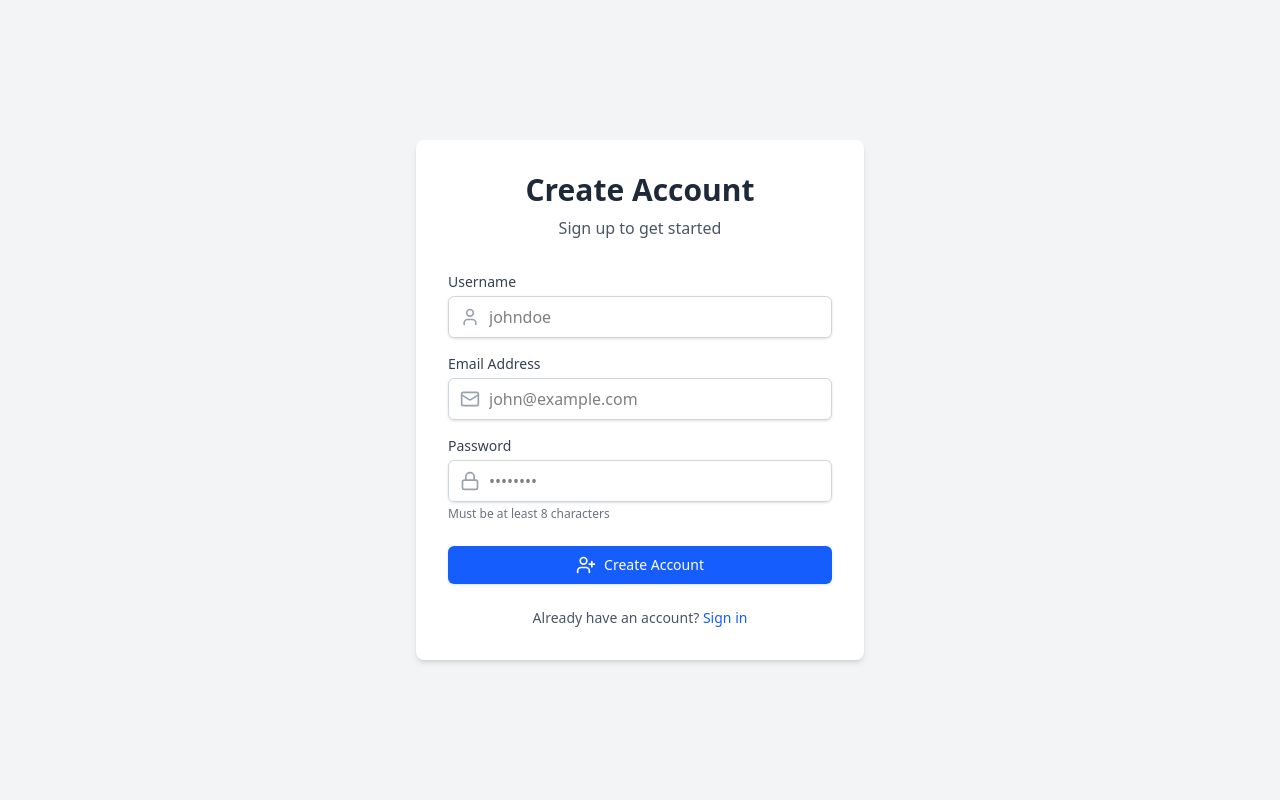
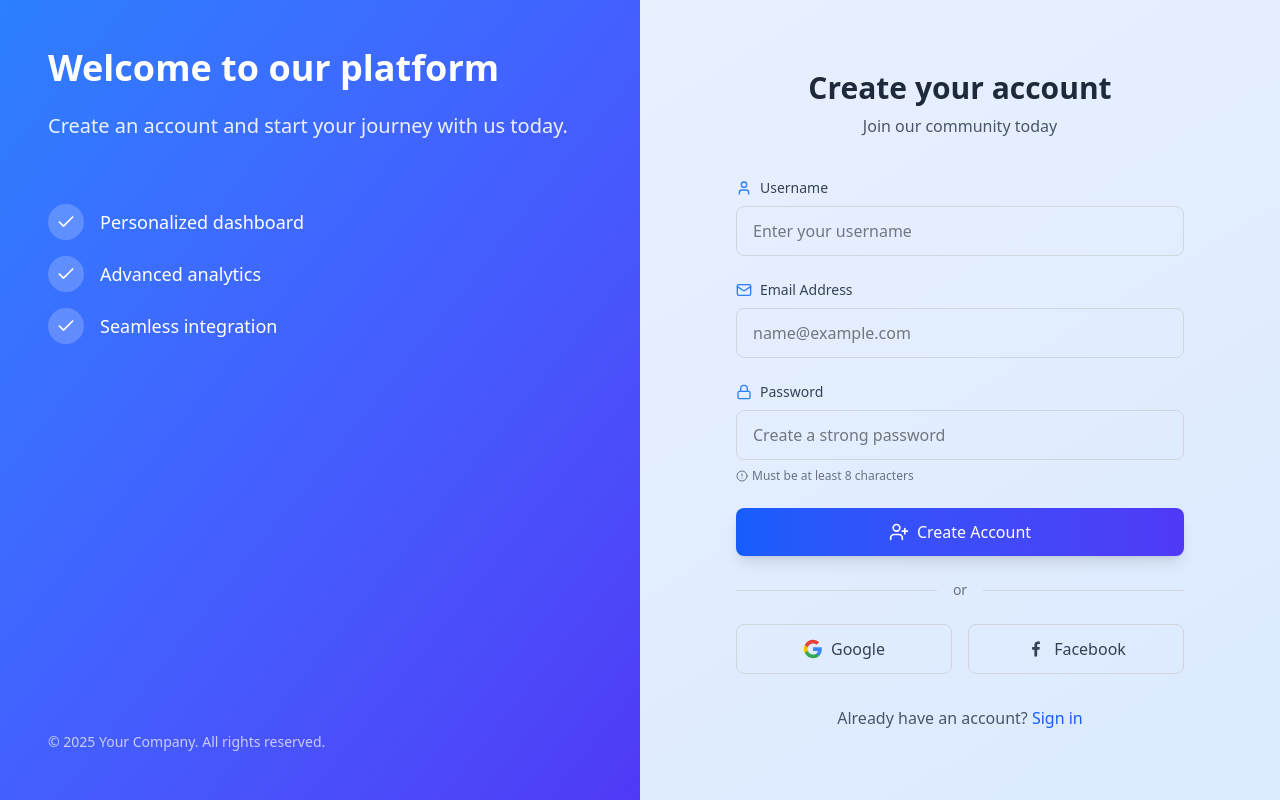
Before and after one commit to Tharunraj-U/BITLY, a React (Vite) app in the folder Url-frontEnd/: page /register in a window 1280 px wide. Built offline with nearby package versions, Linux system fonts and the light colour scheme.

Commit message:
compleded

```diff
--- a/Url-frontEnd/index.html
+++ b/Url-frontEnd/index.html
@@ -3,6 +3,8 @@
   <head>
     <meta charset="UTF-8" />
     <meta name="viewport" content="width=device-width, initial-scale=1.0" />
+
+    <link rel="icon" type="image/png" href="https://support.rebrandly.com/hc/article_attachments/360020801793/rebrandly_url_shortener_010.png" />
     <title>Shrinky</title>
 
   </head>
--- a/Url-frontEnd/src/module/Login.jsx
+++ b/Url-frontEnd/src/module/Login.jsx
@@ -1,15 +1,12 @@
 import React, { useEffect, useState } from 'react';
-import { useNavigate } from 'react-router-dom';
+import { useNavigate, Link } from 'react-router-dom';
 import axios from 'axios';
 import { useDispatch, useSelector } from 'react-redux';
 import { login } from '../store/authSlice';
-import { Link } from 'react-router-dom';
+import { motion } from 'framer-motion';
 
 const Login = () => {
-  const [user, setUser] = useState({
-    email: '',
-    password: ''
-  });
+  const [user, setUser] = useState({ email: '', password: '' });
   const [errors, setErrors] = useState({});
   const [isSubmitting, setIsSubmitting] = useState(false);
 
@@ -21,30 +18,21 @@ const Login = () => {
     const { name, value } = e.target;
     setUser({ ...user, [name]: value });
 
-    // Clear error when user types
     if (errors[name]) {
-      setErrors({
-        ...errors,
-        [name]: ''
-      });
+      setErrors((prev) => ({ ...prev, [name]: '' }));
     }
   };
 
   const validateForm = () => {
     const newErrors = {};
-
-    // Email validation
     if (!user.email) {
       newErrors.email = 'Email is required';
     } else if (!/\S+@\S+\.\S+/.test(user.email)) {
-      newErrors.email = 'Email is invalid';
+      newErrors.email = 'Invalid email format';
     }
 
-    // Password validation
     if (!user.password) {
       newErrors.password = 'Password is required';
-    } else if (user.password.length < 1) {
-      newErrors.password = 'Password must be at least 1 characters';
     }
 
     setErrors(newErrors);
@@ -54,34 +42,24 @@ const Login = () => {
   const sendData = async () => {
     try {
       setIsSubmitting(true);
-      const res = await axios.post('http://localhost:8080/api/auth/login', user);
+      const res = await axios.post('https://bitly-latest.onrender.com/api/auth/login', user);
       const token = res.data.token;
-
-      // Save token and update Redux state
       localStorage.setItem('token', JSON.stringify(token));
       dispatch(login(token));
     } catch (error) {
-      setErrors({
-        submit: error.response?.data?.message || 'Login failed. Please try again.'
-      });
+      setErrors({ submit: error.response?.data?.message || 'Login failed. Please try again.' });
     } finally {
       setIsSubmitting(false);
     }
   };
 
   useEffect(() => {
-    // Auto-login if token exists
     const storedToken = JSON.parse(localStorage.getItem('token'));
-    if (storedToken) {
-      dispatch(login(storedToken));
-    }
+    if (storedToken) dispatch(login(storedToken));
   }, [dispatch]);
 
   useEffect(() => {
-    // Navigate on login success
-    if (isLoggedIn) {
-      navigate('/home');
-    }
+    if (isLoggedIn) navigate('/home');
   }, [isLoggedIn, navigate]);
 
   const handleSubmit = async (e) => {
@@ -92,108 +70,113 @@ const Login = () => {
   };
 
   return (
-    <div className="flex items-center justify-center min-h-screen bg-gray-100">
-      <div className="w-full max-w-md p-8 space-y-8 bg-white rounded-lg shadow-md">
-        <div className="text-center">
-          <h1 className="text-3xl font-extrabold text-gray-900">Login</h1>
-          <p className="mt-2 text-sm text-gray-600">
-            Sign in to your account to continue
-          </p>
+    <div className="flex items-center justify-center min-h-screen bg-gradient-to-br from-indigo-900 via-purple-900 to-pink-800 overflow-hidden">
+      <motion.div
+        className="relative w-full max-w-md p-8 mx-6 bg-white bg-opacity-10 rounded-2xl backdrop-blur-xl shadow-xl border border-white border-opacity-20"
+        initial={{ opacity: 0, scale: 0.95 }}
+        animate={{ opacity: 1, scale: 1 }}
+        transition={{ duration: 0.4 }}
+      >
+        {/* Glowing blobs */}
+        <div className="absolute -top-12 -right-12 w-32 h-32 bg-purple-500 rounded-full opacity-20 blur-2xl animate-pulse"></div>
+        <div className="absolute -bottom-12 -left-12 w-40 h-40 bg-blue-500 rounded-full opacity-20 blur-2xl animate-pulse"></div>
+
+        <div className="relative z-10 text-center">
+          <h1 className="text-4xl font-extrabold text-transparent bg-clip-text bg-gradient-to-r from-blue-400 to-purple-500">
+            Welcome Back
+          </h1>
+          <p className="mt-2 text-sm text-gray-200">Login to access your dashboard</p>
         </div>
 
         <form className="mt-8 space-y-6" onSubmit={handleSubmit}>
           {errors.submit && (
-            <div className="p-4 mb-4 text-sm text-red-700 bg-red-100 rounded-lg">
+            <div className="p-3 text-sm text-red-100 bg-red-900 bg-opacity-40 rounded-md border border-red-700">
               {errors.submit}
             </div>
           )}
 
-          <div className="space-y-4">
+          {/* Email Input */}
           <div>
-              <label htmlFor="email" className="block text-sm font-medium text-gray-700">
-                Email address
+            <label htmlFor="email" className="block text-sm text-gray-200 mb-1">
+              Email
             </label>
-              <div className="mt-1">
             <input
+              type="email"
               id="email"
               name="email"
-                  type="email"
               autoComplete="email"
               value={user.email}
               onChange={handleChange}
-                  className={`block w-full px-3 py-2 border ${
-                    errors.email ? 'border-red-300' : 'border-gray-300'
-                  } rounded-md shadow-sm placeholder-gray-400 focus:outline-none focus:ring-blue-500 focus:border-blue-500`}
+              className={`w-full px-4 py-3 bg-gray-800 bg-opacity-50 text-gray-100 border ${
+                errors.email ? 'border-red-500' : 'border-gray-700'
+              } rounded-lg focus:outline-none focus:ring-2 focus:ring-purple-500`}
+              placeholder="you@example.com"
             />
-                {errors.email && (
-                  <p className="mt-1 text-sm text-red-600">{errors.email}</p>
-                )}
-              </div>
+            {errors.email && <p className="mt-1 text-sm text-red-400">{errors.email}</p>}
           </div>
 
+          {/* Password Input */}
           <div>
-              <label htmlFor="password" className="block text-sm font-medium text-gray-700">
+            <label htmlFor="password" className="block text-sm text-gray-200 mb-1">
               Password
             </label>
-              <div className="mt-1">
             <input
+              type="password"
               id="password"
               name="password"
-                  type="password"
               autoComplete="current-password"
               value={user.password}
               onChange={handleChange}
-                  className={`block w-full px-3 py-2 border ${
-                    errors.password ? 'border-red-300' : 'border-gray-300'
-                  } rounded-md shadow-sm placeholder-gray-400 focus:outline-none focus:ring-blue-500 focus:border-blue-500`}
+              className={`w-full px-4 py-3 bg-gray-800 bg-opacity-50 text-gray-100 border ${
+                errors.password ? 'border-red-500' : 'border-gray-700'
+              } rounded-lg focus:outline-none focus:ring-2 focus:ring-purple-500`}
+              placeholder="••••••••"
             />
-                {errors.password && (
-                  <p className="mt-1 text-sm text-red-600">{errors.password}</p>
-                )}
-              </div>
-            </div>
+            {errors.password && <p className="mt-1 text-sm text-red-400">{errors.password}</p>}
           </div>
 
-          <div className="flex items-center justify-between">
-            <div className="flex items-center">
-              <input
-                id="remember-me"
-                name="remember-me"
-                type="checkbox"
-                className="w-4 h-4 text-blue-600 border-gray-300 rounded focus:ring-blue-500"
-              />
-              <label htmlFor="remember-me" className="block ml-2 text-sm text-gray-900">
-                Remember me
-              </label>
-            </div>
-
-            <div className="text-sm">
-              <a href="#" className="font-medium text-blue-600 hover:text-blue-500">
-                Forgot your password?
-              </a>
-            </div>
-          </div>
-
-          <div>
+          {/* Submit Button */}
           <button
             type="submit"
             disabled={isSubmitting}
-              className="flex justify-center w-full px-4 py-2 text-sm font-medium text-white bg-blue-600 border border-transparent rounded-md shadow-sm hover:bg-blue-700 focus:outline-none focus:ring-2 focus:ring-offset-2 focus:ring-blue-500 disabled:opacity-50"
+            className="w-full py-3 px-4 text-white font-semibold rounded-lg bg-gradient-to-r from-purple-600 to-indigo-600 hover:from-purple-700 hover:to-indigo-700 focus:ring-2 focus:ring-purple-500 disabled:opacity-50 transition transform hover:-translate-y-1"
           >
-              {isSubmitting ? 'Signing in...' : 'Sign in'}
+            {isSubmitting ? (
+              <span className="flex items-center justify-center">
+                <svg className="animate-spin h-4 w-4 mr-2 text-white" viewBox="0 0 24 24">
+                  <circle className="opacity-25" cx="12" cy="12" r="10" stroke="currentColor" strokeWidth="4" />
+                  <path
+                    className="opacity-75"
+                    fill="currentColor"
+                    d="M4 12a8 8 0 018-8v4a4 4 0 000 8v4a8 8 0 01-8-8z"
+                  />
+                </svg>
+                Signing in...
+              </span>
+            ) : (
+              'Sign In'
+            )}
           </button>
+
+          {/* Bottom Links */}
+          <div className="flex justify-between text-sm text-gray-300">
+            <label className="flex items-center space-x-2">
+              <input type="checkbox" className="form-checkbox text-purple-500" />
+              <span>Remember me</span>
+            </label>
+            <a href="#" className="hover:underline hover:text-purple-300">
+              Forgot password?
+            </a>
           </div>
         </form>
 
-        <div className="text-center mt-6">
-          <p className="text-sm text-gray-600">
+        <div className="mt-6 text-center text-sm text-gray-300">
           Don't have an account?{' '}
-            <Link to="/register" className="font-medium text-blue-600 hover:text-blue-500">
+          <Link to="/register" className="text-purple-400 hover:text-purple-300 font-medium">
             Register now
           </Link>
-          </p>
         </div>
-      </div>
+      </motion.div>
     </div>
   );
 };
--- a/Url-frontEnd/src/module/Register.jsx
+++ b/Url-frontEnd/src/module/Register.jsx
@@ -1,17 +1,11 @@
-
-import axios from 'axios';
-
 import React, { useEffect, useState } from 'react';
 import { useSelector } from 'react-redux';
 import { useNavigate } from 'react-router-dom';
-import { UserPlus, Mail, Lock, User, AlertCircle } from 'lucide-react';
+import axios from 'axios';
+import { UserPlus, Mail, Lock, User, AlertCircle, Check } from 'lucide-react';
 
 const Register = () => {
-  const [user, setUser] = useState({
-    username: '',
-    email: '',
-    password: ''
-  });
+  const [user, setUser] = useState({ username: '', email: '', password: '' });
   const [error, setError] = useState('');
   const [loading, setLoading] = useState(false);
   const [success, setSuccess] = useState(false);
@@ -19,26 +13,37 @@ const Register = () => {
   const isLoggedIn = useSelector((state) => state.auth.isLoggedIn);
   const navigate = useNavigate();
 
+  // Redirect if already logged in
   useEffect(() => {
-    if (isLoggedIn) {
-      navigate('/home');
-    }
+    if (isLoggedIn) navigate('/home');
   }, [isLoggedIn, navigate]);
 
+  // Handle input change
   const handleChange = (e) => {
     setUser({ ...user, [e.target.name]: e.target.value });
     setError('');
   };
 
-  const sendData = async (user) => {
+  // Validate fields
+  const validateForm = () => {
+    if (user.password.length < 8) {
+      setError('Password must be at least 8 characters long.');
+      return false;
+    }
+    return true;
+  };
+
+  // Submit registration
+  const handleSubmit = async (e) => {
+    e.preventDefault();
+    if (!validateForm()) return;
+
     setLoading(true);
     try {
-      const res = await axios.post('http://localhost:8080/api/auth/register', user);
+      const res = await axios.post('https://bitly-latest.onrender.com/api/auth/register', user);
       console.log(res.data);
       setSuccess(true);
-      setTimeout(() => {
-        navigate('/');
-      }, 2000);
+      setTimeout(() => navigate('/'), 2000);
     } catch (err) {
       console.error('Registration failed:', err);
       setError(err.response?.data?.message || 'Registration failed. Please try again.');
@@ -47,106 +52,133 @@ const Register = () => {
     }
   };
 
-  const handleSubmit = (e) => {
-    e.preventDefault();
-    sendData(user);
-  };
+  return (
+    <div className="flex min-h-screen bg-gradient-to-br from-indigo-50 to-blue-100">
+      {/* Left side decorative panel */}
+      <div className="hidden lg:flex lg:w-1/2 bg-gradient-to-br from-blue-500 to-indigo-600 p-12 flex-col justify-between">
+        <div className="text-white">
+          <h1 className="text-4xl font-bold mb-6">Welcome to our platform</h1>
+          <p className="text-xl opacity-90 mb-8">Create an account and start your journey with us today.</p>
 
-  return (
-    <div className="flex items-center justify-center min-h-screen bg-gray-100">
-      <div className="w-full max-w-md p-8 space-y-8 bg-white rounded-lg shadow-md">
-        <div className="text-center">
-          <h1 className="text-3xl font-bold text-gray-800">Create Account</h1>
-          <p className="mt-2 text-gray-600">Sign up to get started</p>
+          <div className="space-y-4 mt-16">
+            <div className="flex items-center">
+              <div className="bg-white/20 rounded-full p-2 mr-4">
+                <Check className="w-5 h-5 text-white" />
+              </div>
+              <p className="text-white text-lg">Personalized dashboard</p>
+            </div>
+            <div className="flex items-center">
+              <div className="bg-white/20 rounded-full p-2 mr-4">
+                <Check className="w-5 h-5 text-white" />
+              </div>
+              <p className="text-white text-lg">Advanced analytics</p>
+            </div>
+            <div className="flex items-center">
+              <div className="bg-white/20 rounded-full p-2 mr-4">
+                <Check className="w-5 h-5 text-white" />
+              </div>
+              <p className="text-white text-lg">Seamless integration</p>
+            </div>
+          </div>
+        </div>
+
+        <div className="text-white/70 text-sm">
+          © 2025 Your Company. All rights reserved.
+        </div>
+      </div>
+
+      {/* Right side form */}
+      <div className="w-full lg:w-1/2 flex items-center justify-center p-8">
+        <div className="w-full max-w-md">
+          <div className="text-center mb-10">
+            <h2 className="text-3xl font-bold text-gray-800 mb-2">Create your account</h2>
+            <p className="text-gray-600">Join our community today</p>
           </div>
 
           {error && (
-          <div className="flex items-center p-4 text-sm text-red-800 rounded-lg bg-red-50">
-            <AlertCircle className="w-5 h-5 mr-2" />
+            <div className="flex items-center p-4 mb-6 text-sm text-red-800 rounded-lg bg-red-50 border border-red-200">
+              <AlertCircle className="w-5 h-5 mr-2 flex-shrink-0" />
               <span>{error}</span>
             </div>
           )}
 
           {success && (
-          <div className="flex items-center p-4 text-sm text-green-800 rounded-lg bg-green-50">
-            <span>Registration successful! Redirecting...</span>
+            <div className="flex items-center p-4 mb-6 text-sm text-green-800 rounded-lg bg-green-50 border border-green-200">
+              <Check className="w-5 h-5 mr-2 flex-shrink-0" />
+              <span>Registration successful! Redirecting you...</span>
             </div>
           )}
 
-        <form onSubmit={handleSubmit} className="mt-8 space-y-6">
-          <div className="space-y-4">
-            <div>
-              <label htmlFor="username" className="block text-sm font-medium text-gray-700">
+          <form onSubmit={handleSubmit} className="space-y-6">
+            {/* Username */}
+            <div className="space-y-2">
+              <label htmlFor="username" className="text-sm font-medium text-gray-700 flex items-center">
+                <User className="w-4 h-4 mr-2 text-blue-500" />
                 Username
               </label>
-              <div className="relative mt-1">
-                <div className="absolute inset-y-0 left-0 flex items-center pl-3 pointer-events-none">
-                  <User className="w-5 h-5 text-gray-400" />
-                </div>
               <input
                 type="text"
                 id="username"
                 name="username"
+                required
                 onChange={handleChange}
-                  required
-                  className="block w-full pl-10 pr-3 py-2 border border-gray-300 rounded-md shadow-sm focus:outline-none focus:ring-blue-500 focus:border-blue-500"
-                  placeholder="johndoe"
+                value={user.username}
+                placeholder="Enter your username"
+                className="w-full px-4 py-3 rounded-lg border border-gray-300 focus:ring-2 focus:ring-blue-500 focus:border-transparent transition-all duration-200 outline-none"
               />
             </div>
-            </div>
 
-            <div>
-              <label htmlFor="email" className="block text-sm font-medium text-gray-700">
+            {/* Email */}
+            <div className="space-y-2">
+              <label htmlFor="email" className="text-sm font-medium text-gray-700 flex items-center">
+                <Mail className="w-4 h-4 mr-2 text-blue-500" />
                 Email Address
               </label>
-              <div className="relative mt-1">
-                <div className="absolute inset-y-0 left-0 flex items-center pl-3 pointer-events-none">
-                  <Mail className="w-5 h-5 text-gray-400" />
-                </div>
               <input
                 type="email"
                 id="email"
                 name="email"
+                required
                 onChange={handleChange}
-                  required
-                  className="block w-full pl-10 pr-3 py-2 border border-gray-300 rounded-md shadow-sm focus:outline-none focus:ring-blue-500 focus:border-blue-500"
-                  placeholder="john@example.com"
+                value={user.email}
+                placeholder="name@example.com"
+                className="w-full px-4 py-3 rounded-lg border border-gray-300 focus:ring-2 focus:ring-blue-500 focus:border-transparent transition-all duration-200 outline-none"
               />
             </div>
-            </div>
 
-            <div>
-              <label htmlFor="password" className="block text-sm font-medium text-gray-700">
+            {/* Password */}
+            <div className="space-y-2">
+              <label htmlFor="password" className="text-sm font-medium text-gray-700 flex items-center">
+                <Lock className="w-4 h-4 mr-2 text-blue-500" />
                 Password
               </label>
-              <div className="relative mt-1">
-                <div className="absolute inset-y-0 left-0 flex items-center pl-3 pointer-events-none">
-                  <Lock className="w-5 h-5 text-gray-400" />
-                </div>
               <input
                 type="password"
                 id="password"
                 name="password"
+                required
                 onChange={handleChange}
-                  required
-                  className="block w-full pl-10 pr-3 py-2 border border-gray-300 rounded-md shadow-sm focus:outline-none focus:ring-blue-500 focus:border-blue-500"
-                  placeholder="••••••••"
+                value={user.password}
+                placeholder="Create a strong password"
+                className="w-full px-4 py-3 rounded-lg border border-gray-300 focus:ring-2 focus:ring-blue-500 focus:border-transparent transition-all duration-200 outline-none"
               />
-              </div>
-              <p className="mt-1 text-xs text-gray-500">
+              <p className="text-xs text-gray-500 flex items-center">
+                <AlertCircle className="w-3 h-3 mr-1" />
                 Must be at least 8 characters
               </p>
             </div>
-          </div>
 
-          <div>
+            {/* Submit Button */}
             <button
               type="submit"
               disabled={loading}
-              className="flex items-center justify-center w-full px-4 py-2 text-sm font-medium text-white bg-blue-600 border border-transparent rounded-md shadow-sm hover:bg-blue-700 focus:outline-none focus:ring-2 focus:ring-offset-2 focus:ring-blue-500 disabled:opacity-50 disabled:cursor-not-allowed"
+              className="w-full py-3 px-4 bg-gradient-to-r from-blue-600 to-indigo-600 text-white font-medium rounded-lg hover:from-blue-700 hover:to-indigo-700 focus:outline-none focus:ring-2 focus:ring-blue-500 focus:ring-offset-2 shadow-lg transform transition-all duration-200 hover:-translate-y-0.5 disabled:opacity-70 disabled:cursor-not-allowed disabled:hover:translate-y-0 flex items-center justify-center"
             >
               {loading ? (
-                <span>Processing...</span>
+                <svg className="animate-spin h-5 w-5 text-white" xmlns="http://www.w3.org/2000/svg" fill="none" viewBox="0 0 24 24">
+                  <circle className="opacity-25" cx="12" cy="12" r="10" stroke="currentColor" strokeWidth="4"></circle>
+                  <path className="opacity-75" fill="currentColor" d="M4 12a8 8 0 018-8V0C5.373 0 0 5.373 0 12h4zm2 5.291A7.962 7.962 0 014 12H0c0 3.042 1.135 5.824 3 7.938l3-2.647z"></path>
+                </svg>
               ) : (
                 <>
                   <UserPlus className="w-5 h-5 mr-2" />
@@ -154,12 +186,59 @@ const Register = () => {
                 </>
               )}
             </button>
+
+            <div className="relative flex items-center my-6">
+              <div className="flex-grow border-t border-gray-300"></div>
+              <span className="flex-shrink mx-4 text-gray-500 text-sm">or</span>
+              <div className="flex-grow border-t border-gray-300"></div>
             </div>
 
-          <div className="text-center text-sm">
+            {/* Social Sign-up Options */}
+            <div className="grid grid-cols-2 gap-4">
+              <button
+                type="button"
+                className="py-3 px-4 border border-gray-300 rounded-lg flex items-center justify-center text-gray-700 hover:bg-gray-50 transition-colors"
+              >
+                <svg className="w-5 h-5 mr-2" viewBox="0 0 24 24">
+                  <path
+                    fill="currentColor"
+                    d="M22.56 12.25c0-.78-.07-1.53-.2-2.25H12v4.26h5.92c-.26 1.37-1.04 2.53-2.21 3.31v2.77h3.57c2.08-1.92 3.28-4.74 3.28-8.09z"
+                    fill="#4285F4"
+                  />
+                  <path
+                    fill="currentColor"
+                    d="M12 23c2.97 0 5.46-.98 7.28-2.66l-3.57-2.77c-.98.66-2.23 1.06-3.71 1.06-2.86 0-5.29-1.93-6.16-4.53H2.18v2.84C3.99 20.53 7.7 23 12 23z"
+                    fill="#34A853"
+                  />
+                  <path
+                    fill="currentColor"
+                    d="M5.84 14.09c-.22-.66-.35-1.36-.35-2.09s.13-1.43.35-2.09V7.07H2.18C1.43 8.55 1 10.22 1 12s.43 3.45 1.18 4.93l2.85-2.22.81-.62z"
+                    fill="#FBBC05"
+                  />
+                  <path
+                    fill="currentColor"
+                    d="M12 5.38c1.62 0 3.06.56 4.21 1.64l3.15-3.15C17.45 2.09 14.97 1 12 1 7.7 1 3.99 3.47 2.18 7.07l3.66 2.84c.87-2.6 3.3-4.53 6.16-4.53z"
+                    fill="#EA4335"
+                  />
+                </svg>
+                Google
+              </button>
+              <button
+                type="button"
+                className="py-3 px-4 border border-gray-300 rounded-lg flex items-center justify-center text-gray-700 hover:bg-gray-50 transition-colors"
+              >
+                <svg className="w-5 h-5 mr-2" fill="currentColor" viewBox="0 0 24 24">
+                  <path d="M13.397 20.997v-8.196h2.765l.411-3.209h-3.176V7.548c0-.926.258-1.56 1.587-1.56h1.684V3.127A22.336 22.336 0 0014.201 3c-2.444 0-4.122 1.492-4.122 4.231v2.355H7.332v3.209h2.753v8.202h3.312z" />
+                </svg>
+                Facebook
+              </button>
+            </div>
+
+            {/* Sign In Redirect */}
+            <div className="text-center mt-8">
               <p className="text-gray-600">
                 Already have an account?{" "}
-              <a href="/login" className="font-medium text-blue-600 hover:text-blue-500">
+                <a href="/login" className="text-blue-600 hover:text-blue-800 font-medium transition-colors">
                   Sign in
                 </a>
               </p>
@@ -167,6 +246,7 @@ const Register = () => {
           </form>
         </div>
       </div>
+    </div>
   );
 };
 
```
Also changed, not shown: Url-frontEnd/src/module/Home.jsx (+8 -8 lines), 1 other file (tests, documents, lock files or other folders). Lines whose indentation alone changed are shown as unchanged.
